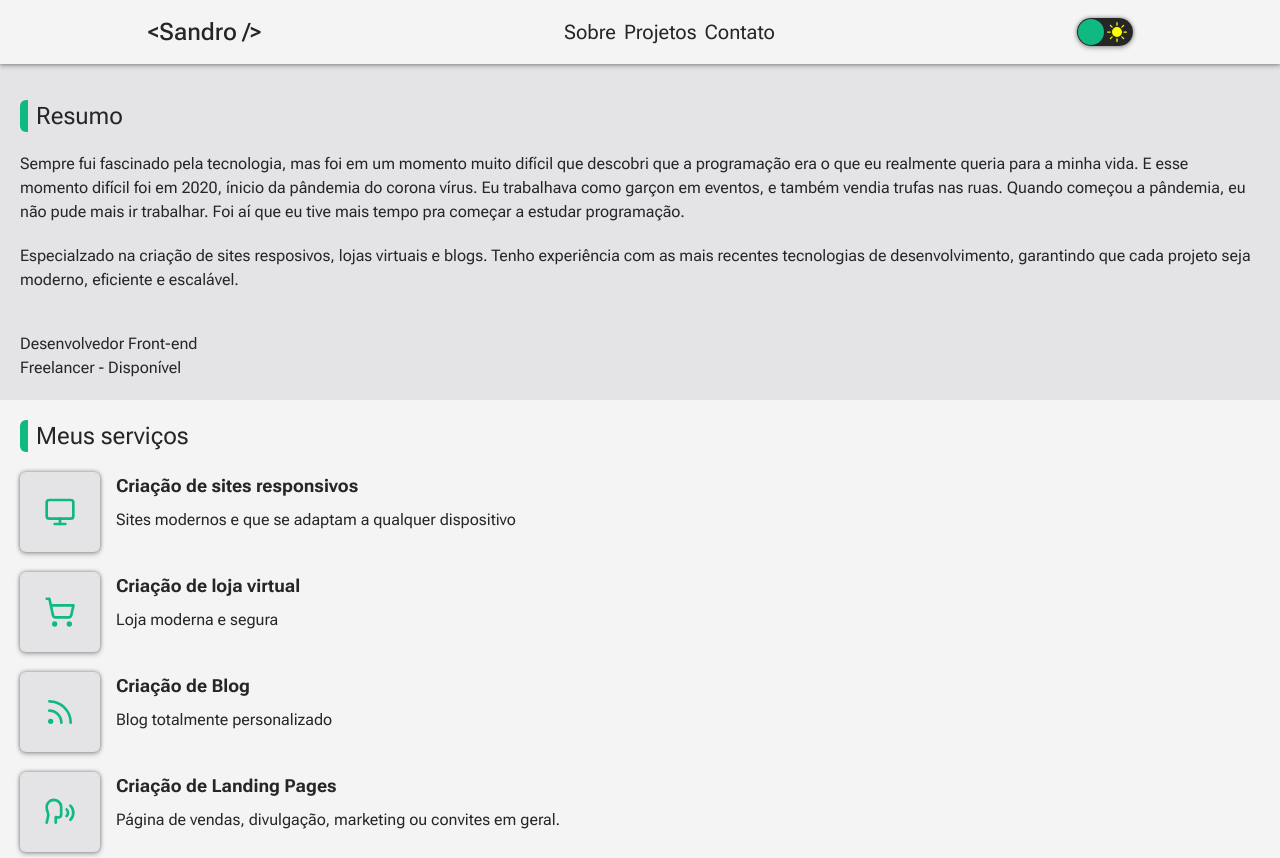
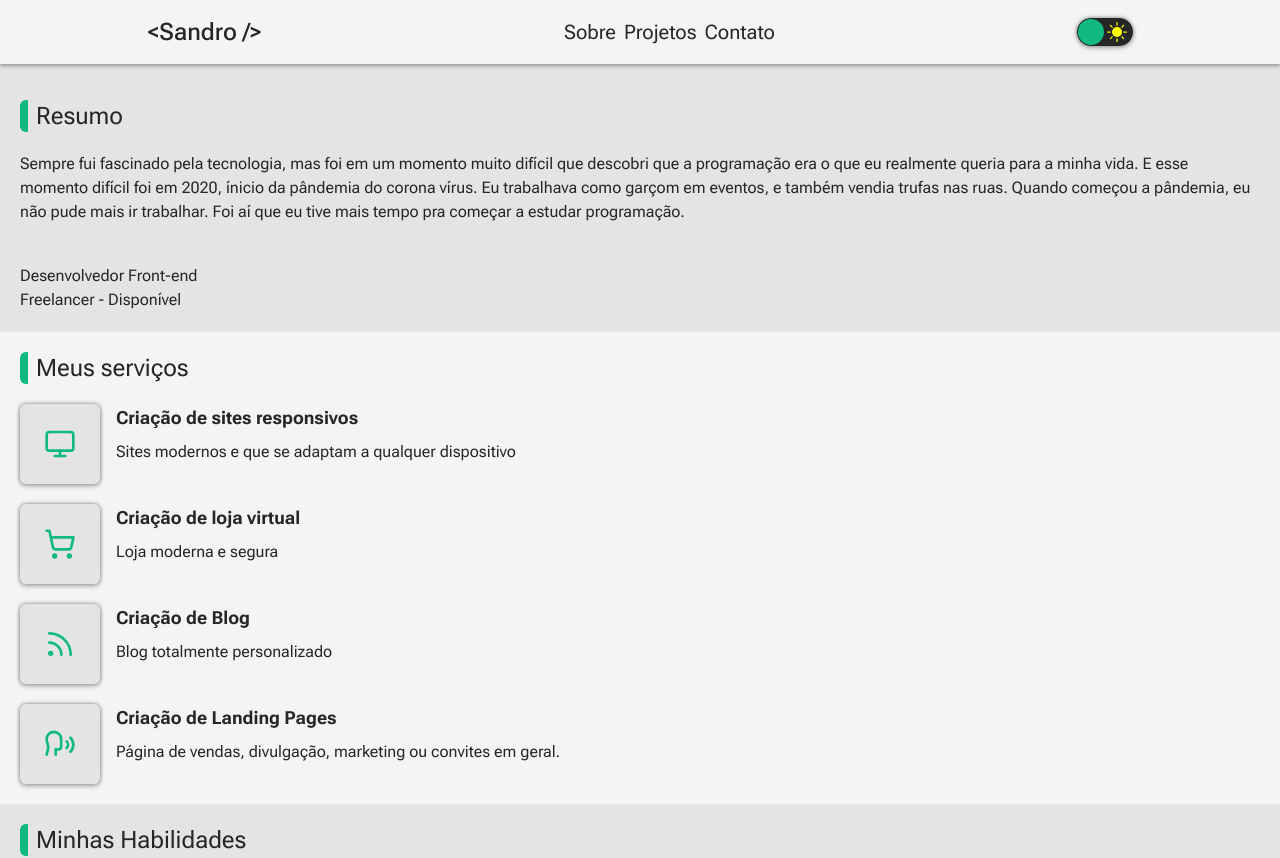
Before and after one commit to SandroFernandesRosal/my-portfolio-next, a Next.js app: page /sobre in a window 1280 px wide. Shown: the top 858 px of the page. Built offline with nearby package versions, Linux system fonts and the light colour scheme; a web font is replaced by a local one.

Commit message:
feat: troca de pdf do cv, pra atualizar, e correção de texto na página sobre

```diff
--- a/src/app/sobre/page.tsx
+++ b/src/app/sobre/page.tsx
@@ -14,18 +14,13 @@ export default function Sobre() {
             Sempre fui fascinado pela tecnologia, mas foi em um momento muito
             difícil que descobri que a programação era o que eu realmente queria
             para a minha vida. E esse momento difícil foi em 2020, ínicio da
-            pândemia do corona vírus. Eu trabalhava como garçon em eventos, e
+            pândemia do corona vírus. Eu trabalhava como garçom em eventos, e
             também vendia trufas nas ruas. Quando começou a pândemia, eu não
             pude mais ir trabalhar. Foi aí que eu tive mais tempo pra começar a
             estudar programação.
           </p>
 
-          <p>
-            Especialzado na criação de sites resposivos, lojas virtuais e blogs.
-            Tenho experiência com as mais recentes tecnologias de
-            desenvolvimento, garantindo que cada projeto seja moderno, eficiente
-            e escalável.
-          </p>
+
         </div>
 
         <div className="pl-5 pb-5">
```
Also changed, not shown: 1 other file (tests, documents, lock files or other folders).
